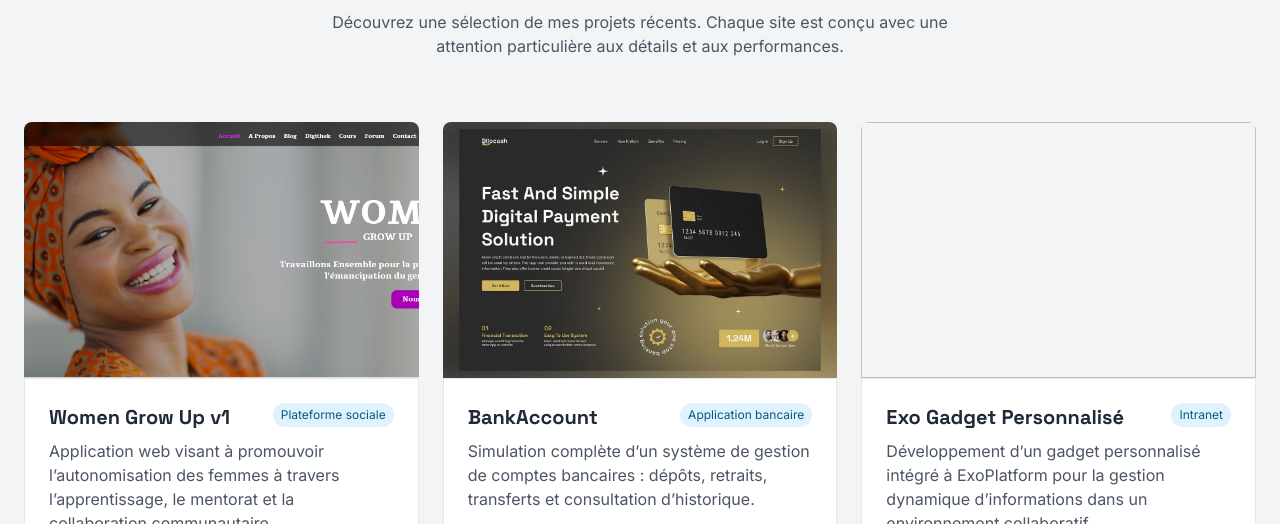
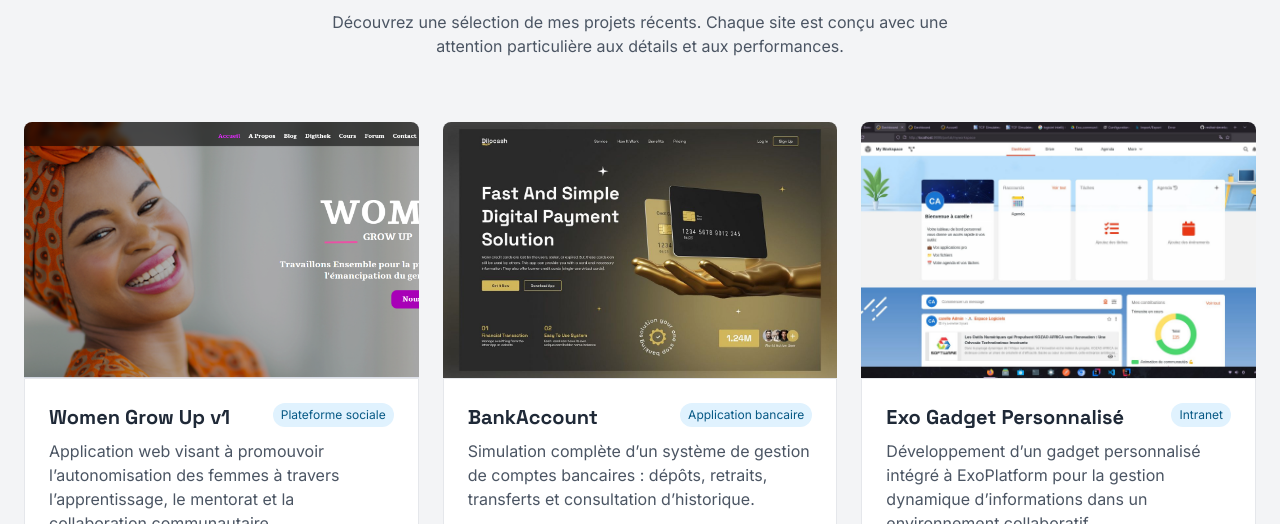
Before and after one commit to Carelle9000/PortFolioJs, a website: page index.html in a window 1280 px wide. Shown: the part 1574-2098 px from the top of the page. Drawn offline with nearby package versions, Linux system fonts and the light colour scheme.

Commit message:
Reajustement de la photo du projet 3

```diff
--- a/index.html
+++ b/index.html
@@ -301,7 +301,7 @@ const myWork = createWebsite(
       <div class="project-card group">
         <div class="project-image overflow-hidden rounded-t-lg">
           <img
-            sr
+            src="assets/images/exo gadget.jpeg"
             class="w-full h-48 sm:h-56 md:h-64 object-cover group-hover:scale-105 transition-transform duration-500">
         </div>
         <div class="project-content bg-white dark:bg-dark-700 p-4 sm:p-6 rounded-b-lg border border-gray-200 dark:border-dark-600">
```
